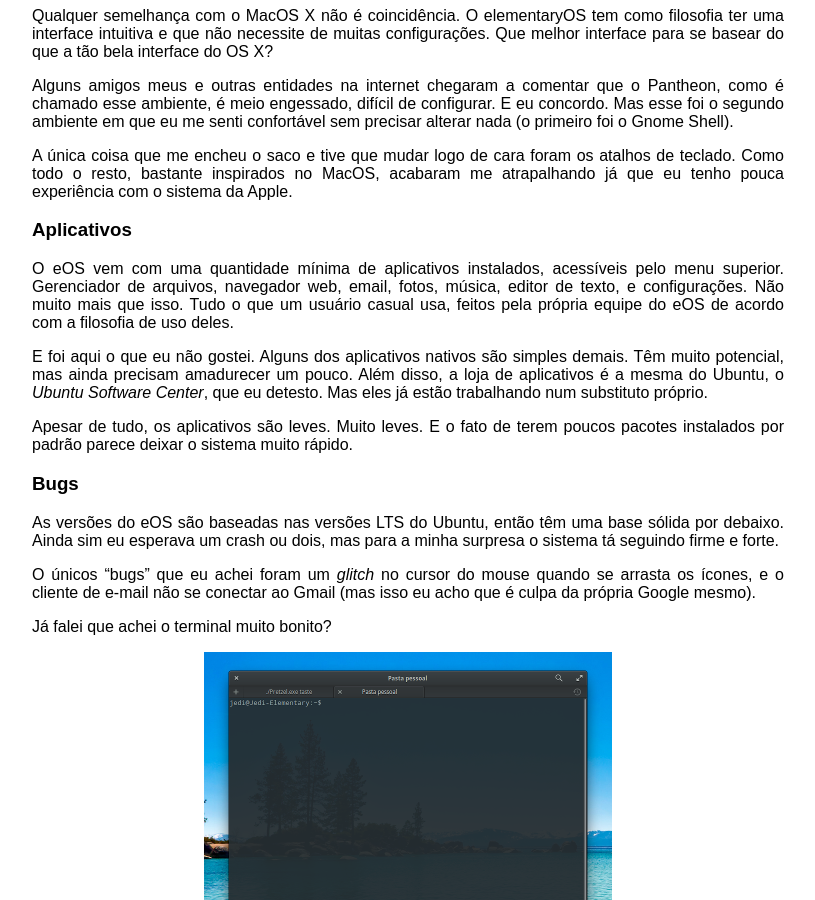
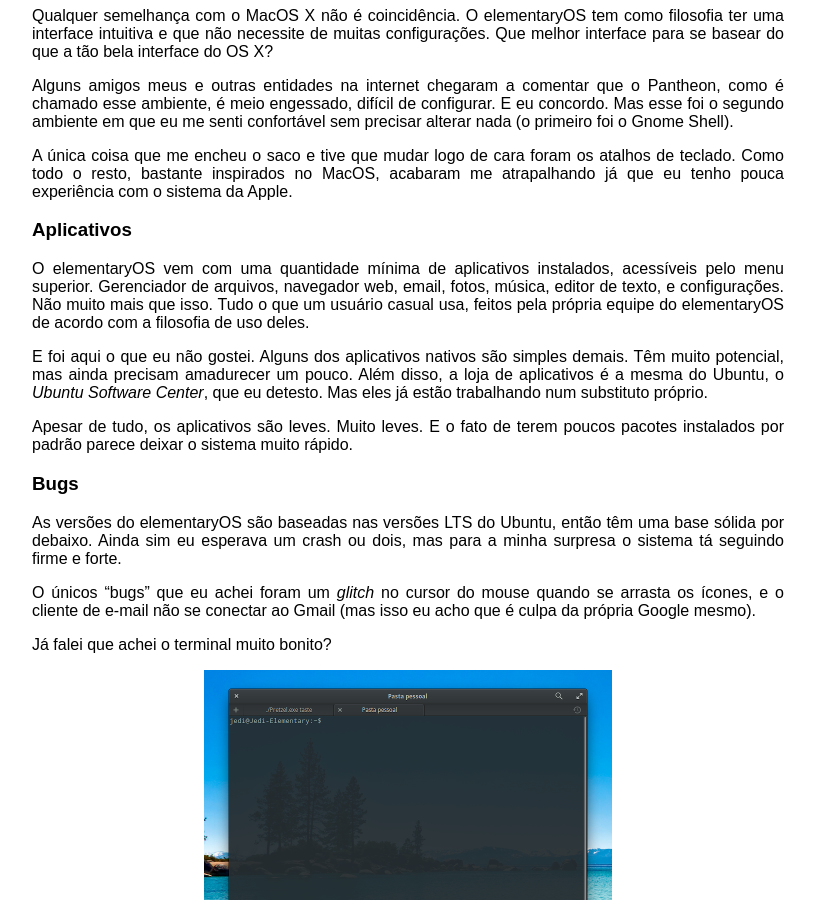
Before and after one commit to thiagojedi/thiagojedi.github.io, a Jekyll site: the page built from _posts/2015-08-12-elementary-freya.md, in a window 1280 px wide and 900 px high, scrolled down 1323 px. Shown: the whole window, without its empty margins (232-1047 px from the left). Built offline with Jekyll 4.4.1, drawn with Linux system fonts in a browser that asks for light colours; some of the changed text lies outside the part shown.

Commit message:
Correção de branding

```diff
--- a/_posts/2015-08-12-elementary-freya.md
+++ b/_posts/2015-08-12-elementary-freya.md
@@ -15,9 +15,9 @@
 Vou ser sincero: Eu não sabia o que esperar.
 Não sabia absolutamente nada da distribuição, e esse era justamente um dos pontos que me inclinaram a instalar ela ao invés de instalar a nova versão do Fedora.
 Eu estava com o Debian desde um pouco antes da edição Jessie ficar estável e estava atrás de novas experiências.
-A versão atual do elementaryOS (ou eOS), chamada *Freya*, foi lançada no começo do ano.
+A versão atual do elementaryOS, chamada *Freya*, foi lançada no começo do ano.
 
-Pra falar a verdade, achava que o eOS usava o *enlightment* como ambiente e achava que eu ia demorar para aprender a me virar.
+Pra falar a verdade, achava que o elementaryOS usava o *enlightment* como ambiente e achava que eu ia demorar para aprender a me virar.
 Sim, eu vi as screenshots no site, mas não confio em fotos na internet, sejam de perfil de pessoas, sejam de sistema operacional.
 
 Qual foi a minha surpresa quando vi o Ubiquity (instalador do Ubuntu) durante a instalação.
@@ -52,10 +52,10 @@
 
 ### Aplicativos
 
-O eOS vem com uma quantidade mínima de aplicativos instalados, acessíveis pelo menu superior.
+O elementaryOS vem com uma quantidade mínima de aplicativos instalados, acessíveis pelo menu superior.
 Gerenciador de arquivos, navegador web, email, fotos, música, editor de texto, e configurações.
 Não muito mais que isso.
-Tudo o que um usuário casual usa, feitos pela própria equipe do eOS de acordo com a filosofia de uso deles.
+Tudo o que um usuário casual usa, feitos pela própria equipe do elementaryOS de acordo com a filosofia de uso deles.
 
 E foi aqui o que eu não gostei.
 Alguns dos aplicativos nativos são simples demais.
@@ -68,7 +68,7 @@
 
 ### Bugs
 
-As versões do eOS são baseadas nas versões LTS do Ubuntu, então têm uma base sólida por debaixo.
+As versões do elementaryOS são baseadas nas versões LTS do Ubuntu, então têm uma base sólida por debaixo.
 Ainda sim eu esperava um crash ou dois, mas para a minha surpresa o sistema tá seguindo firme e forte.
 
 O únicos "bugs" que eu achei foram um *glitch* no cursor do mouse quando se arrasta os ícones, e o cliente de e-mail não se conectar ao Gmail (mas isso eu acho que é culpa da própria Google mesmo).
```
